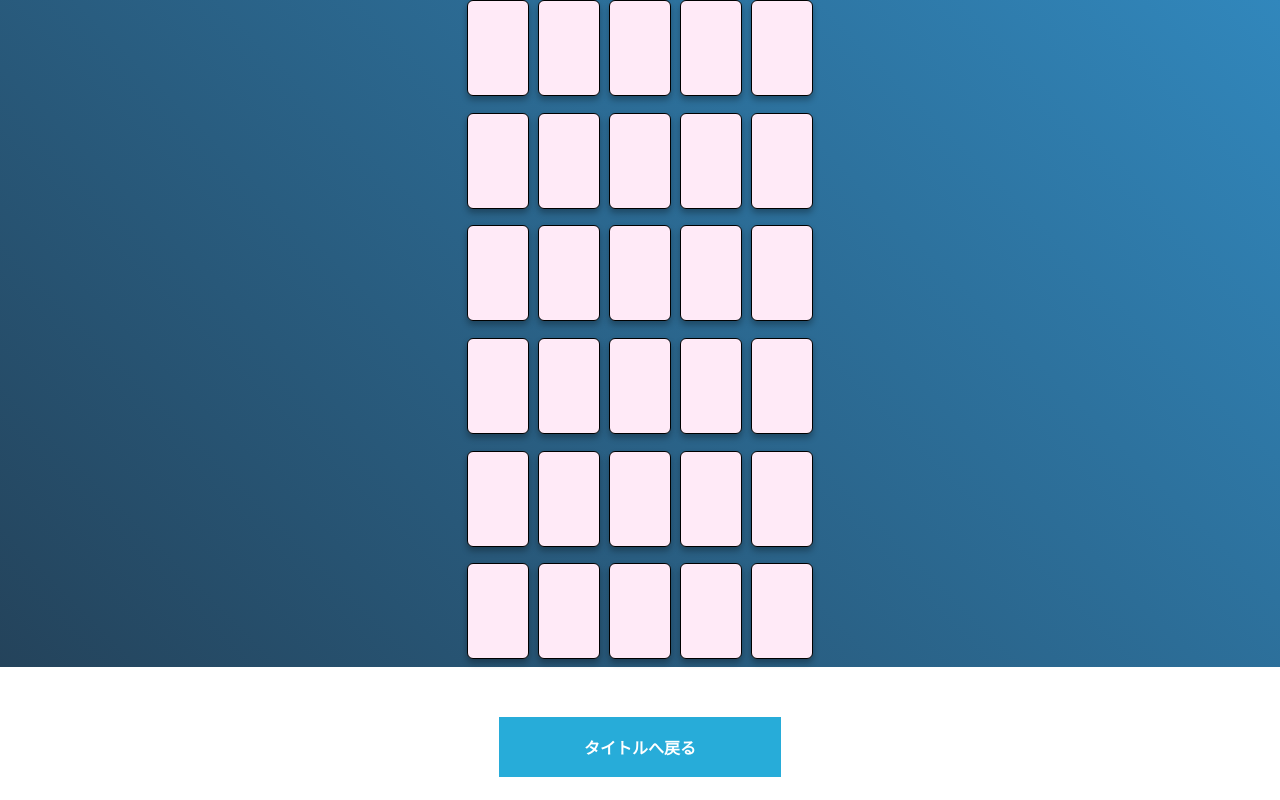
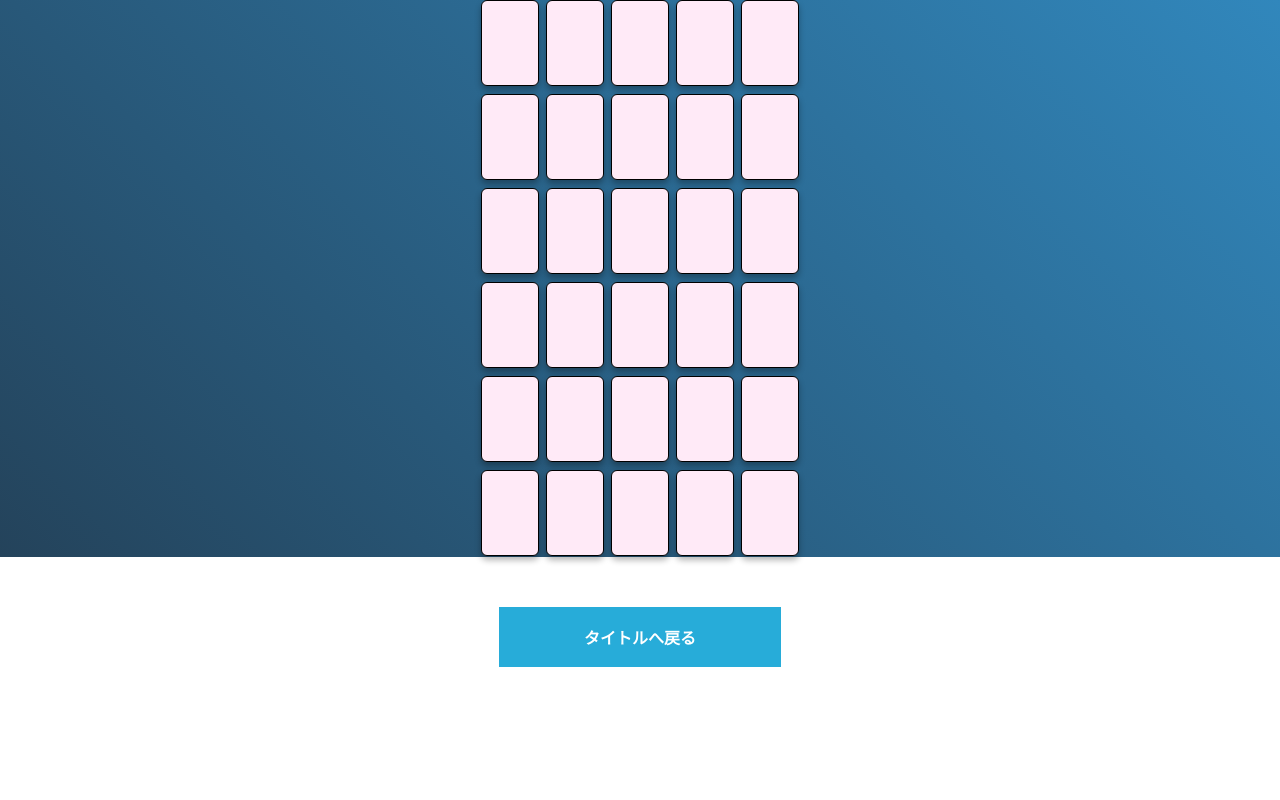
Before and after one commit to rytr7/memory_game, a plain HTML site: page index.html in a window 1280 px wide. Both pictures are taken after a click on the input "スタート！". Drawn offline with Linux system fonts and the light colour scheme.

Commit message:
fixed layout

```diff
--- a/memory.css
+++ b/memory.css
@@ -47,7 +47,7 @@ button{
 
 .main{
     width: 100%;
-    height: 667px;
+    height: 557px;
     background: linear-gradient(45deg, #24435b, #3187bc);
     text-align: center;
     display: flex;
@@ -59,13 +59,13 @@ button{
     display: grid;
     grid-template-columns: repeat(5, 1fr);
     grid-template-rows: repeat(6, auto);
-    gap: 9px;
+    gap: 7px;
 }
 
 .card{
-    width: 62px;
-    height: 96px;
-    font-size: 150%;
+    width: 58px;
+    height: 86px;
+    font-size: 160%;
     transform: rotateY(180deg);
     transition: all 1s ease;
     border-radius: 6px;
```
